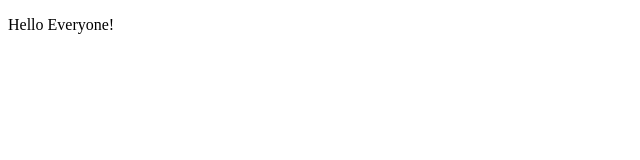
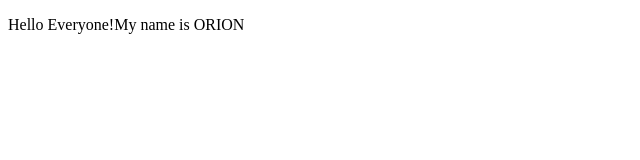
Before and after one commit to MASQ-91/Kanu_2_Clone, a plain HTML site: page index.html in a window 1280 px wide. Shown: the whole page, without its empty margins (0-640 px from the left). Drawn offline with Linux system fonts and the light colour scheme.

Commit message:
change 2

```diff
--- a/index.html
+++ b/index.html
@@ -6,6 +6,6 @@
     <title>Document</title>
 </head>
 <body>
-    <p>Hello Everyone!</p>
+    <p>Hello Everyone!My name is ORION</p>
 </body>
 </html>
```
